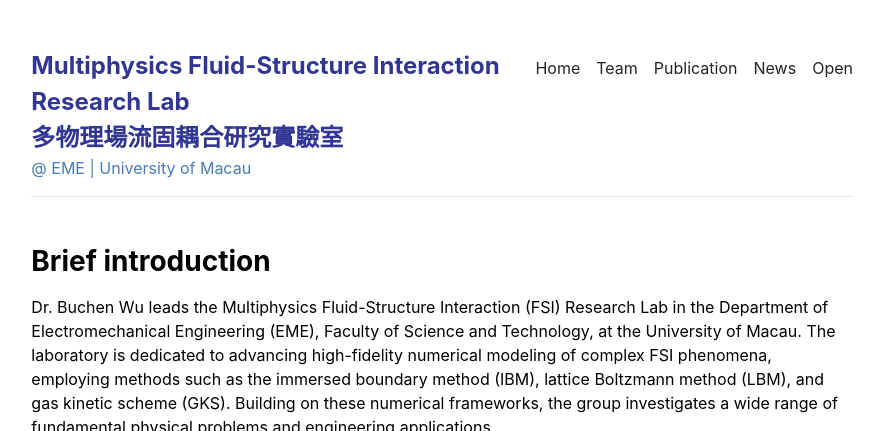
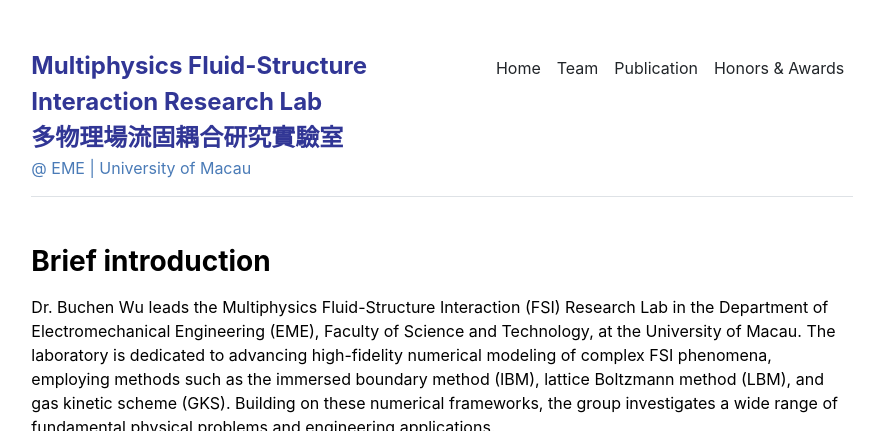
Before and after one commit to buchenwu/buchenwu.github.io, a Jekyll site: the page built from index.md, in a window 1280 px wide and 900 px high, cut to the strip 0-431 px from the top of the window. Shown: the whole strip, without its empty margins (198-1081 px from the left). Built offline with Jekyll 4.4.1, drawn with Linux system fonts in a browser that asks for light colours.

Commit message:
Update settings.yml

```diff
--- a/_data/settings.yml
+++ b/_data/settings.yml
@@ -3,7 +3,7 @@ menu:
 #- {name: 'Research', url: '/research'}
 - {name: 'Team', url: '/team'}
 - {name: 'Publication', url: '/publications'}
-- {name: 'News', url: '/news'}
+- {name: 'Honors & Awards', url: '/news'}
 - {name: 'Open position', url: '/vacancies'}
 #- {name: 'courses', url: '/courses'}
 #- {name: 'cv', url: '/cv'}
```
